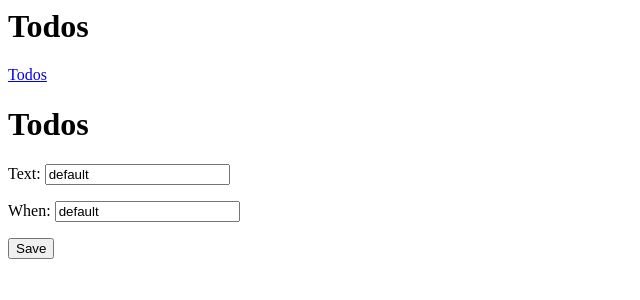
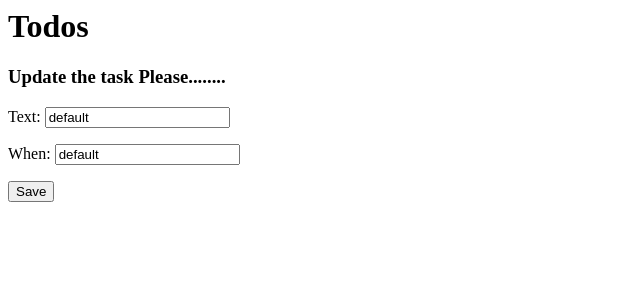
Before and after one commit to saintaubins/todo_django-, a Django app: page /update/ in a window 1280 px wide. Shown: the top 300 px of the page, without its empty margins (0-640 px from the left). Run offline with Django 3.2, Linux system fonts and the light colour scheme.

Commit message:
Update functionality

```diff
--- a/todo/templates/todo/base.html
+++ b/todo/templates/todo/base.html
@@ -6,7 +6,7 @@
   <body>
     <h1>Todos</h1>
     <nav>
-      <a href="/">Todos</a>
+      <a href="/"></a>
       <a href="update"></a>
     </nav>
     {% block content %} {% endblock %}
--- a/todo/templates/todo/todos_update.html
+++ b/todo/templates/todo/todos_update.html
@@ -1,6 +1,6 @@
 {% extends 'todo/base.html' %} {% block content %}
-<h1>Todos</h1>
 <form method="POST" class="todos-form">
+    <h3>Update the task Please........</h3>
   {% csrf_token %} {{ form.as_p }}
   <button type="submit" class="save btn btn-default">Save</button>
 </form>
--- a/todo/views.py
+++ b/todo/views.py
@@ -1,4 +1,4 @@
-from django.shortcuts import render
+from django.shortcuts import render, redirect
 from .models import Todos
 from .forms import TodosForm
 
```
